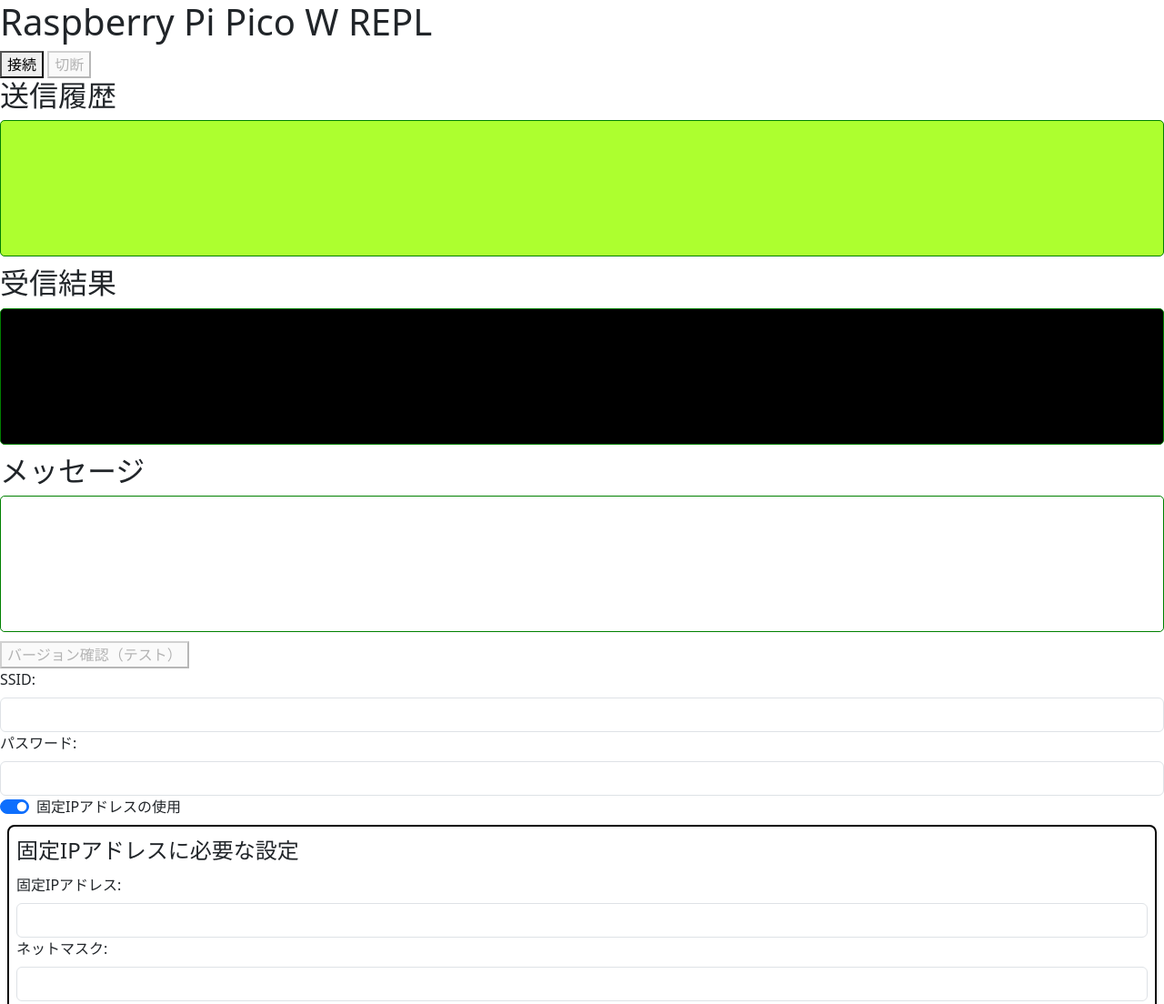
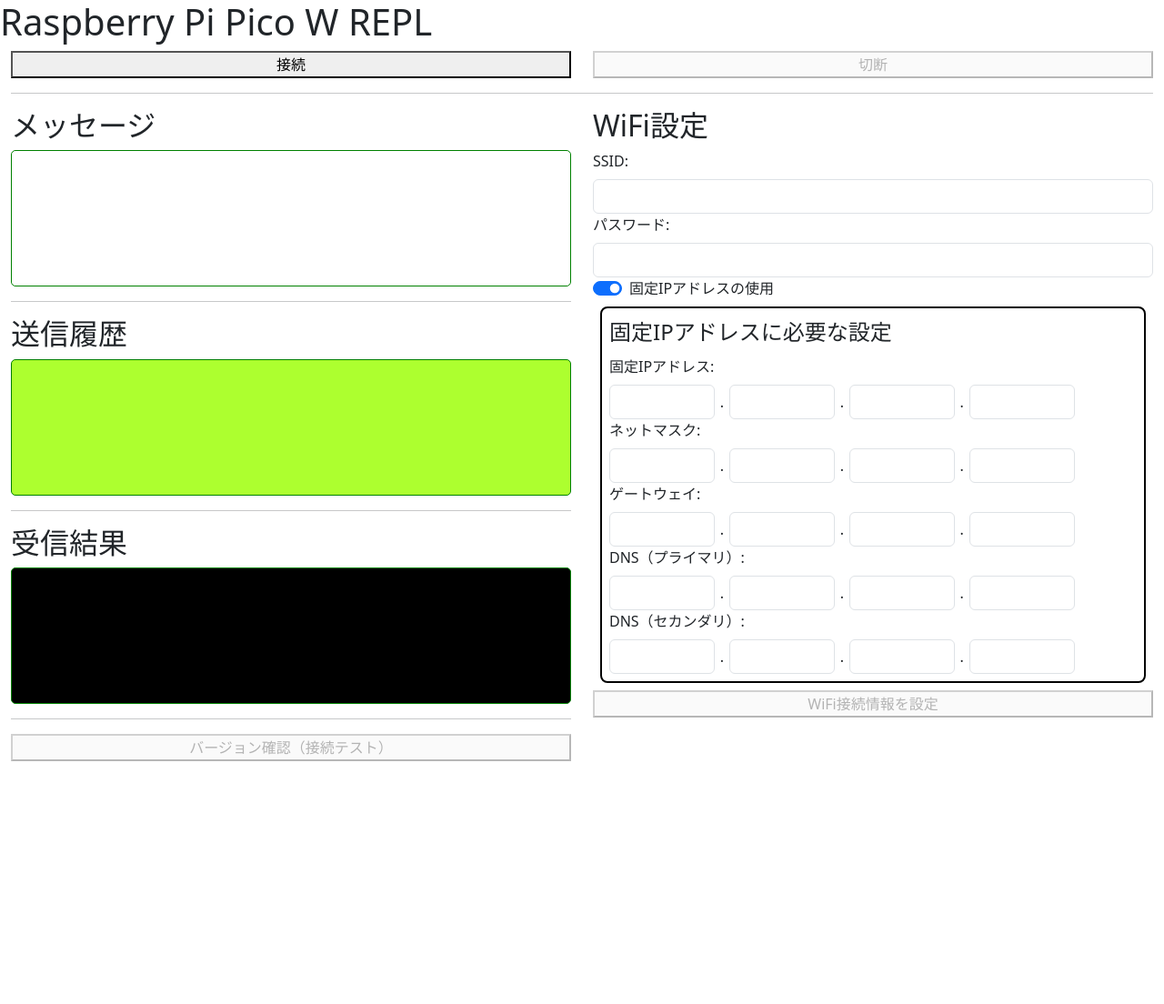
Before and after one commit to DBA-Z21A/raspico_wifi_set_repl, a website: page web/frontend/pico_repl3.html in a window 1280 px wide. Shown: the top 1104 px of the page at 91% size. After the commit the page ends 837 px from the top, so only its background shows below. Drawn offline with nearby package versions, Linux system fonts and the light colour scheme.

Commit message:
pico_repl2の動作確認＋pico_repl3のコーディング開始

```diff
--- /dev/null
+++ b/web/frontend/css/WiFiSetting.css
@@ -0,0 +1,10 @@
+.inputTextIPAddressInline {
+  display: flex;
+  gap: 1%;
+  align-items: center;
+  flex-wrap: wrap;
+}
+
+.inputTextIPAddressInline input {
+  width: 20%;
+}
--- a/web/frontend/js/WebSerial.js
+++ b/web/frontend/js/WebSerial.js
@@ -11,6 +11,7 @@
   log_console = [];
   setLogConsoleCallback = null;
   addConsoleLog(message) {
+    message = message + "\n";
     this.log_console.push(message);
     console.log("log_console:" + message);
     if (this.setLogConsoleCallback) {
@@ -151,3 +152,4 @@
     });
   }
 }
+export default WebSerial;
--- /dev/null
+++ b/web/frontend/js/pico_repl2.js
@@ -0,0 +1,62 @@
+import { createApp, ref } from "vue";
+import emitter from "mitt";
+import WebSerial from "./WebSerial.js";
+
+globalThis.webSerialManager = new WebSerial();
+globalThis.emitter = emitter();
+
+const app = createApp({
+  setup: function () {
+    const ConsoleLog = ref("");
+    const SentLog = ref("");
+    const ReceivedLog = ref("");
+    const wasConnected = ref(false);
+    const clickStart = async function () {
+      wasConnected.value = await globalThis.webSerialManager.start();
+    };
+    const clickClose = async function () {
+      wasConnected.value = !(await globalThis.webSerialManager.close());
+    };
+    const clickTest = async function () {
+      await globalThis.webSerialManager.writeSerial("\r\n");
+      await globalThis.webSerialManager.waitForPrompt();
+
+      await globalThis.webSerialManager.writeSerial("import sys\r\n");
+      await globalThis.webSerialManager.waitForPrompt();
+
+      await globalThis.webSerialManager.writeSerial("print(sys.version)\r\n");
+    };
+    return {
+      ConsoleLog,
+      SentLog,
+      ReceivedLog,
+      wasConnected,
+      clickStart,
+      clickClose,
+      clickTest,
+    };
+  },
+  mounted: function () {
+    globalThis.emitter.on("web_serial_console", (logs) => {
+      this.ConsoleLog = logs.join("");
+    });
+    globalThis.emitter.on("web_serial_sent", (logs) => {
+      this.SentLog = logs.join("");
+    });
+    globalThis.emitter.on("web_serial_received", (logs) => {
+      this.ReceivedLog = logs.join("");
+    });
+
+    globalThis.webSerialManager.setLogConsoleCallback = function (logs) {
+      globalThis.emitter.emit("web_serial_console", logs);
+    };
+    globalThis.webSerialManager.setLogSendCallBack = function (logs) {
+      globalThis.emitter.emit("web_serial_sent", logs);
+    };
+    globalThis.webSerialManager.setLogReceivedCallBack = function (logs) {
+      globalThis.emitter.emit("web_serial_received", logs);
+    };
+  },
+});
+
+export default app;
--- a/web/frontend/pico_repl3.html
+++ b/web/frontend/pico_repl3.html
@@ -11,49 +11,48 @@
     />
     <title>Raspberry Pi Pico W REPL</title>
     <link rel="stylesheet" href="css/WebSerial.css" />
-    <style>
-      #sentLog {
-        background-color: greenyellow;
-        color: black;
+    <link rel="stylesheet" href="css/WiFiSetting.css" />
+    <script type="importmap">
+      {
+        "imports": {
+          "vue": "https://unpkg.com/vue@3/dist/vue.esm-browser.js",
+          "mitt": "https://cdn.jsdelivr.net/npm/mitt@3.0.1/+esm",
+          "WebSerial": "./js/WebSerial.js"
         }
-
-      #receivedLog {
-        background-color: black;
-        color: white;
       }
-
-      #consoleLog {
-        background-color: white;
-        color: black;
-      }
-    </style>
+    </script>
   </head>
 
   <body>
     <h1>Raspberry Pi Pico W REPL</h1>
-
-    <div>
-      <button type="button">接続</button>
-      <button type="button" disabled>切断</button>
+    <div class="container-fluid">
+      <form id="formWebSerial">
+        <div class="row">
+          <div class="col-6">
+            <button type="button" class="w-100" v-bind:disabled="wasConnected" v-on:click="clickStart">接続</button>
           </div>
-
-    <div>
+          <div class="col-6">
+            <button type="button" class="w-100" v-bind:disabled="!wasConnected" v-on:click="clickClose">切断</button>
+          </div>
+        </div>
+        <hr />
+        <div class="row">
+          <div class="col-12 col-lg-6">
+            <h2>メッセージ</h2>
+            <div id="consoleLog" class="divLogDisplay"><pre>{{ConsoleLog}}</pre></div>
+            <hr />
             <h2>送信履歴</h2>
-      <div id="sentLog" class="divLogDisplay"></div>
+            <div id="sentLog" class="divLogDisplay"><pre>{{SentLog}}</pre></div>
+            <hr />
+            <h2>受信結果</h2>
+            <div id="receivedLog" class="divLogDisplay"><pre>{{ReceivedLog}}</pre></div>
+            <hr />
+            <button type="button" class="w-100" v-bind:disabled="!wasConnected" v-on:click="clickTest">
+              バージョン確認（接続テスト）
+            </button>
           </div>
-
-    <div>
-      <h2>受信結果</h2>
-      <pre id="receivedLog" class="divLogDisplay"></pre>
-    </div>
-
-    <div>
-      <h2>メッセージ</h2>
-      <div id="consoleLog" class="divLogDisplay"></div>
-    </div>
-
-    <button type="button" disabled>バージョン確認（テスト）</button>
-    <form>
+          <div class="col-12 col-lg-6 mt-4 mt-lg-0">
+            <h2>WiFi設定</h2>
             <div>
               <label class="form-label" for="formInputTextSSID">SSID:</label>
               <input class="form-control" id="formInputTextSSID" type="text" />
@@ -70,27 +69,59 @@
               <legend>固定IPアドレスに必要な設定</legend>
               <div>
                 <label class="form-label" for="formInputTextIpAddress">固定IPアドレス:</label>
-          <input class="form-control" type="text" id="formInputTextIpAddress" />
+                <div class="inputTextIPAddressInline" id="formInputTextIpAddress">
+                  <input class="form-control" type="number" min="0" max="255" id="formInputTextIpAddress1" />.
+                  <input class="form-control" type="number" min="0" max="255" id="formInputTextIpAddress2" />.
+                  <input class="form-control" type="number" min="0" max="255" id="formInputTextIpAddress3" />.
+                  <input class="form-control" type="number" min="0" max="255" id="formInputTextIpAddress4" />
+                </div>
               </div>
               <div>
                 <label class="form-label" for="formInputTextSubnetMask">ネットマスク:</label>
-          <input class="form-control" type="text" id="formInputTextSubnetMask" />
+                <div class="inputTextIPAddressInline" id="formInputTextSubnetMask">
+                  <input class="form-control" type="number" min="0" max="255" id="formInputTextSubnetMask1" />.
+                  <input class="form-control" type="number" min="0" max="255" id="formInputTextSubnetMask2" />.
+                  <input class="form-control" type="number" min="0" max="255" id="formInputTextSubnetMask3" />.
+                  <input class="form-control" type="number" min="0" max="255" id="formInputTextSubnetMask4" />
+                </div>
               </div>
               <div>
                 <label class="form-label" for="formInputTextGateway">ゲートウェイ:</label>
-          <input class="form-control" type="text" id="formInputTextGateway" />
+                <div class="inputTextIPAddressInline" id="formInputTextGateway">
+                  <input class="form-control" type="number" min="0" max="255" id="formInputTextGateway1" />.
+                  <input class="form-control" type="number" min="0" max="255" id="formInputTextGateway2" />.
+                  <input class="form-control" type="number" min="0" max="255" id="formInputTextGateway3" />.
+                  <input class="form-control" type="number" min="0" max="255" id="formInputTextGateway4" />
+                </div>
               </div>
               <div>
                 <label class="form-label" for="formInputTextDNS1">DNS（プライマリ）:</label>
-          <input class="form-control" type="text" id="formInputTextDNS1" />
+                <div class="inputTextIPAddressInline" id="formInputTextDNS1">
+                  <input class="form-control" type="number" min="0" max="255" id="formInputTextDNS1-1" />.
+                  <input class="form-control" type="number" min="0" max="255" id="formInputTextDNS1-2" />.
+                  <input class="form-control" type="number" min="0" max="255" id="formInputTextDNS1-3" />.
+                  <input class="form-control" type="number" min="0" max="255" id="formInputTextDNS1-4" />
+                </div>
               </div>
               <div>
                 <label class="form-label" for="formInputTextDNS2">DNS（セカンダリ）:</label>
-          <input class="form-control" type="text" id="formInputTextDNS2" />
+                <div class="inputTextIPAddressInline" id="formInputTextDNS2">
+                  <input class="form-control" type="number" min="0" max="255" id="formInputTextDNS2-1" />.
+                  <input class="form-control" type="number" min="0" max="255" id="formInputTextDNS2-2" />.
+                  <input class="form-control" type="number" min="0" max="255" id="formInputTextDNS2-3" />.
+                  <input class="form-control" type="number" min="0" max="255" id="formInputTextDNS2-4" />
+                </div>
               </div>
             </fieldset>
-      <button type="button" class="w-100">WiFi接続情報を設定</button>
+            <button type="button" class="w-100" v-bind:disabled="!wasConnected">WiFi接続情報を設定</button>
+          </div>
+        </div>
       </form>
+    </div>
+    <script type="module">
+      import app from "./js/pico_repl2.js";
+      app.mount("#formWebSerial");
+    </script>
     <script
       src="https://cdn.jsdelivr.net/npm/bootstrap@5.3.0/dist/js/bootstrap.bundle.min.js"
       integrity="sha384-geWF76RCwLtnZ8qwWowPQNguL3RmwHVBC9FhGdlKrxdiJJigb/j/68SIy3Te4Bkz"
```
Also changed, not shown: web/frontend/pico_repl2.html (+13 -61 lines). Lines whose indentation alone changed are shown as unchanged.
